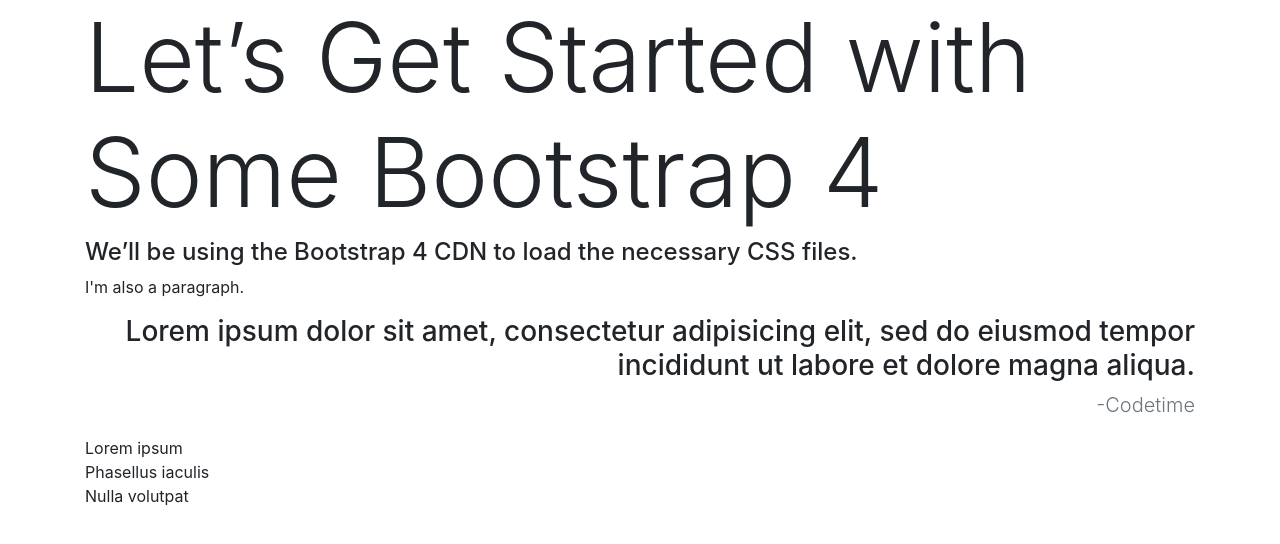
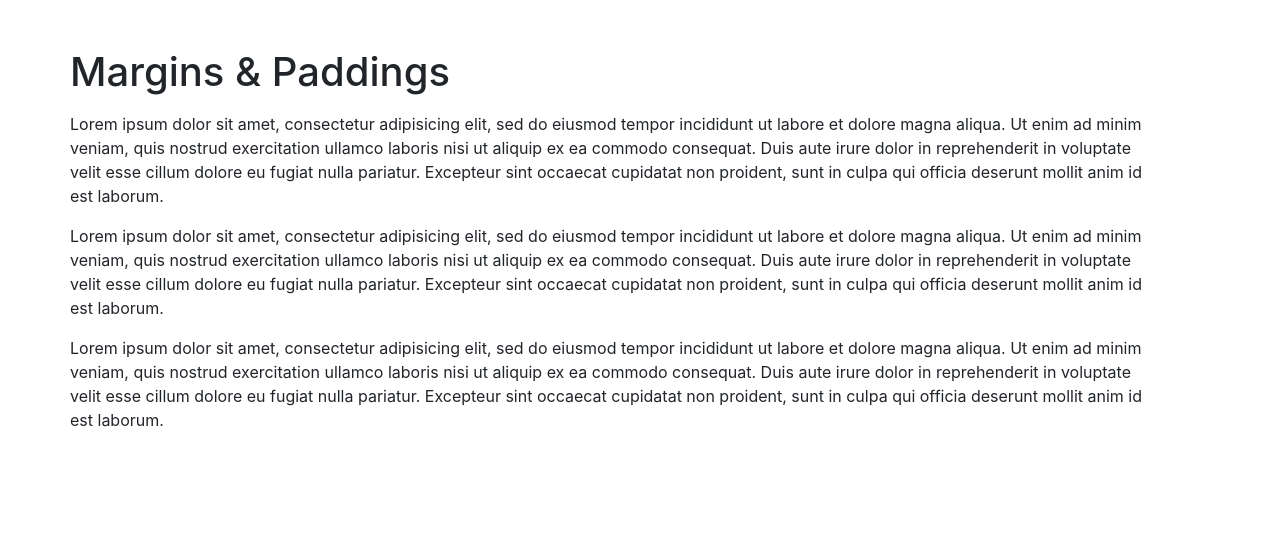
Before and after one commit to pavelrakhlin/getting-started-with-bootstrap, a plain HTML site: page index.html in a window 1280 px wide. Drawn offline with nearby package versions, Linux system fonts and the light colour scheme.

Commit message:
Completed Part 4: Spacing Elements
Finished 4th video in "Getting Started With Bootstrap 4" playlist.

```diff
--- a/index.html
+++ b/index.html
@@ -10,19 +10,14 @@
 
 </head>
 <body>
-  <div class="container">
-    <h1 class="display-1">Let&rsquo;s Get Started with Some Bootstrap 4</h1>
-    <p class="h4">We&rsquo;ll be using the Bootstrap 4 CDN to load the necessary CSS files.</p>
-    <p>I'm also a paragraph.</p>
-    <blockquote class="blockquote text-right">
-      <p class="h3">Lorem ipsum dolor sit amet, consectetur adipisicing elit, sed do eiusmod tempor incididunt ut labore et dolore magna aliqua.</p>
-      <p class="lead text-muted">-Codetime</p>
-    </blockquote>
-    <ul class="list-unstyled">
-      <li>Lorem ipsum</li>
-      <li>Phasellus iaculis</li>
-      <li>Nulla volutpat</li>
-    </ul>
+  <div class="container py-5 pr-5 pl-0 mb-5">
+    <h1 class="mb-3">Margins &amp; Paddings</h1>
+
+    <p class="mb-3">Lorem ipsum dolor sit amet, consectetur adipisicing elit, sed do eiusmod tempor incididunt ut labore et dolore magna aliqua. Ut enim ad minim veniam, quis nostrud exercitation ullamco laboris nisi ut aliquip ex ea commodo consequat. Duis aute irure dolor in reprehenderit in voluptate velit esse cillum dolore eu fugiat nulla pariatur. Excepteur sint occaecat cupidatat non proident, sunt in culpa qui officia deserunt mollit anim id est laborum.</p>
+
+    <p class="mb-3">Lorem ipsum dolor sit amet, consectetur adipisicing elit, sed do eiusmod tempor incididunt ut labore et dolore magna aliqua. Ut enim ad minim veniam, quis nostrud exercitation ullamco laboris nisi ut aliquip ex ea commodo consequat. Duis aute irure dolor in reprehenderit in voluptate velit esse cillum dolore eu fugiat nulla pariatur. Excepteur sint occaecat cupidatat non proident, sunt in culpa qui officia deserunt mollit anim id est laborum.</p>
+
+    <p class="mb-3">Lorem ipsum dolor sit amet, consectetur adipisicing elit, sed do eiusmod tempor incididunt ut labore et dolore magna aliqua. Ut enim ad minim veniam, quis nostrud exercitation ullamco laboris nisi ut aliquip ex ea commodo consequat. Duis aute irure dolor in reprehenderit in voluptate velit esse cillum dolore eu fugiat nulla pariatur. Excepteur sint occaecat cupidatat non proident, sunt in culpa qui officia deserunt mollit anim id est laborum.</p>
   </div>
 </body>
 </html>
```
